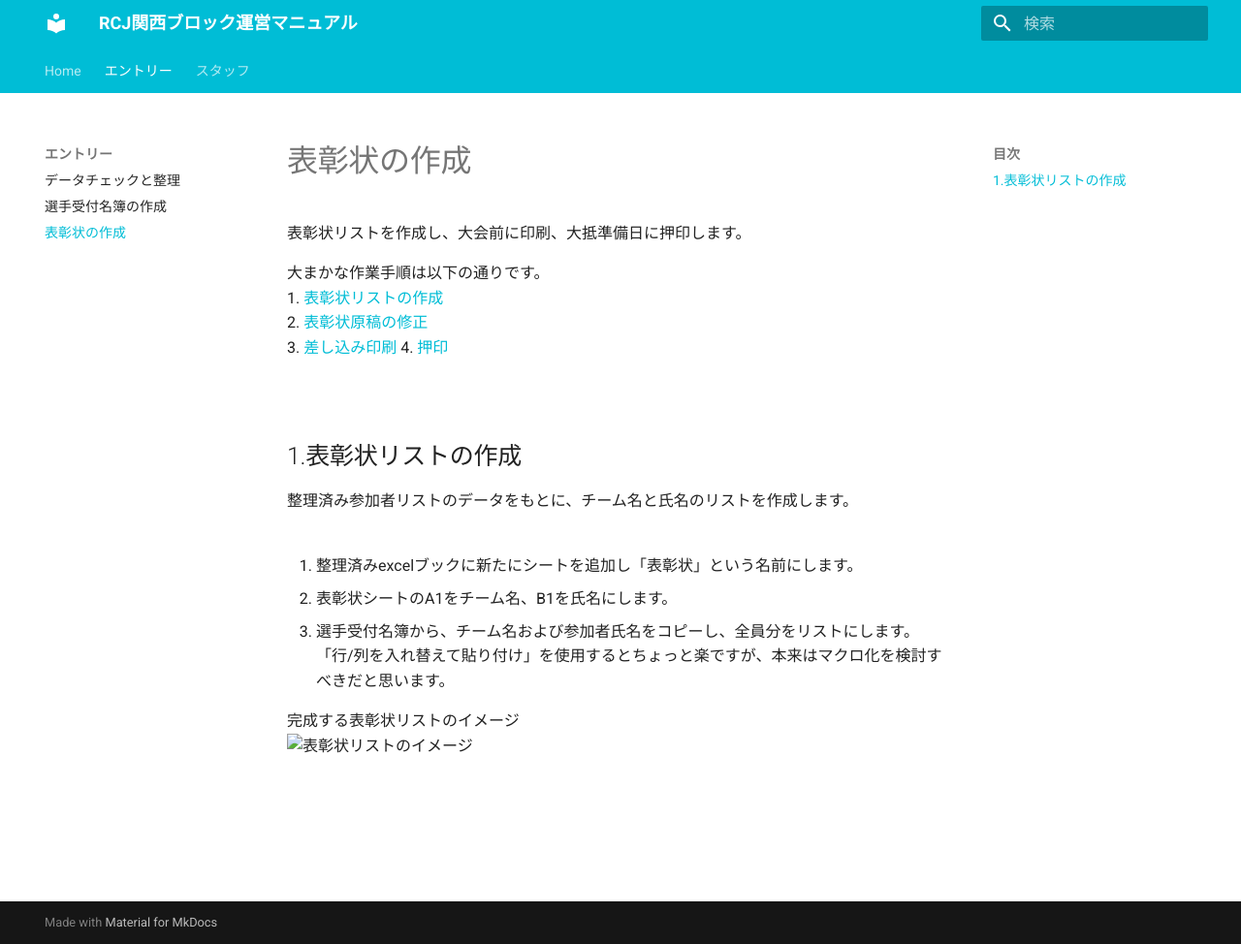
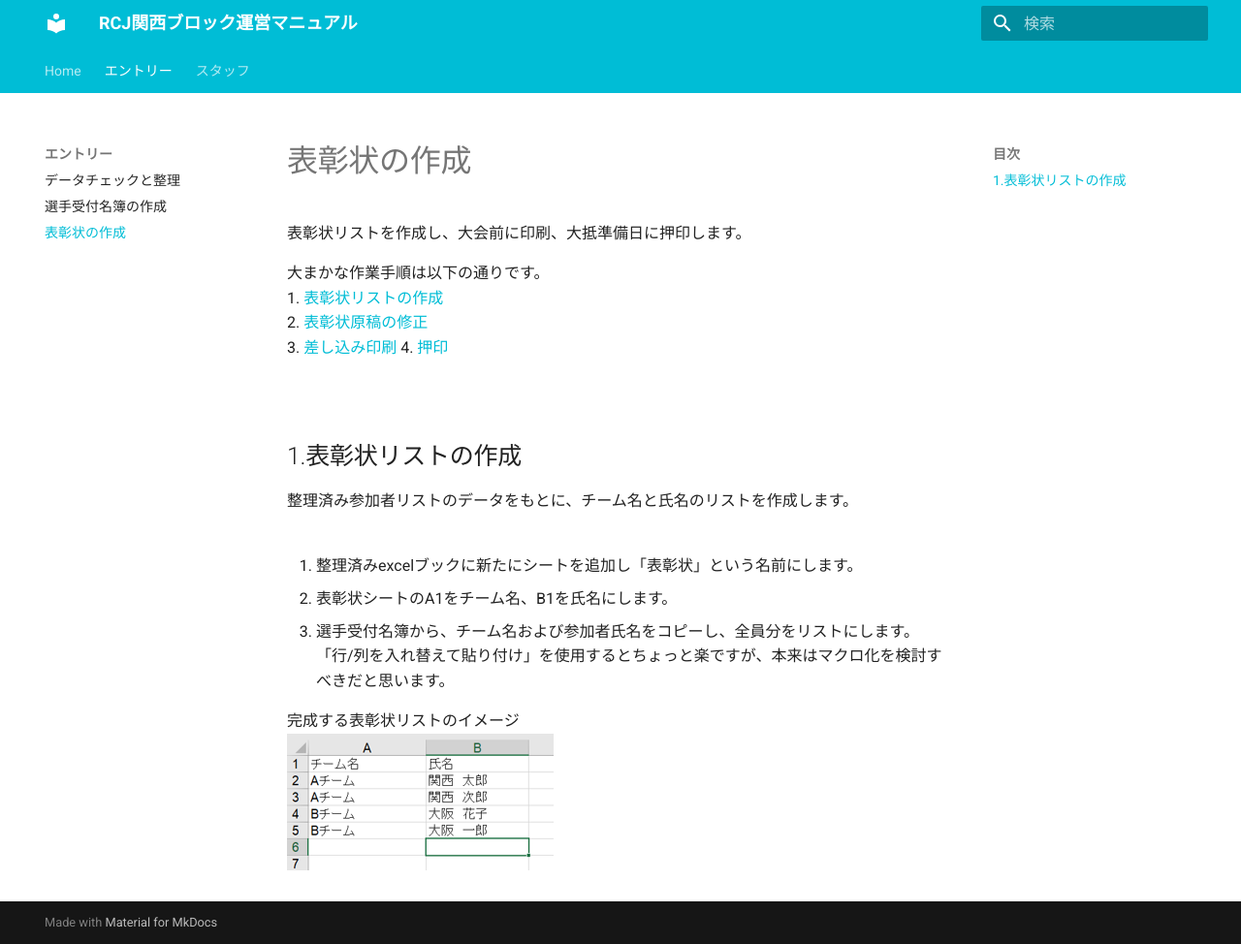
Before and after one commit to RCJJ-Kansai/operation-manual, an MkDocs documentation site: the page built from docs/entry/makeCertificate.md, in a window 1280 px wide and 974 px high. Shown: the whole window at 97% size. Built offline with MkDocs 1.6.1 and Material for MkDocs 9.7.7, drawn with Linux system fonts in a browser that asks for light colours.

Commit message:
画像のパス修正

```diff
--- a/docs/entry/makeCertificate.md
+++ b/docs/entry/makeCertificate.md
@@ -20,4 +20,4 @@
 3. 選手受付名簿から、チーム名および参加者氏名をコピーし、全員分をリストにします。<br>「行/列を入れ替えて貼り付け」を使用するとちょっと楽ですが、本来はマクロ化を検討すべきだと思います。
 
 完成する表彰状リストのイメージ
-![表彰状リストのイメージ](../../img/certificateList.png)
+![表彰状リストのイメージ](https://github.com/RCJJ-Kansai/operation-manual/blob/master/img/certificateList.png)
```
